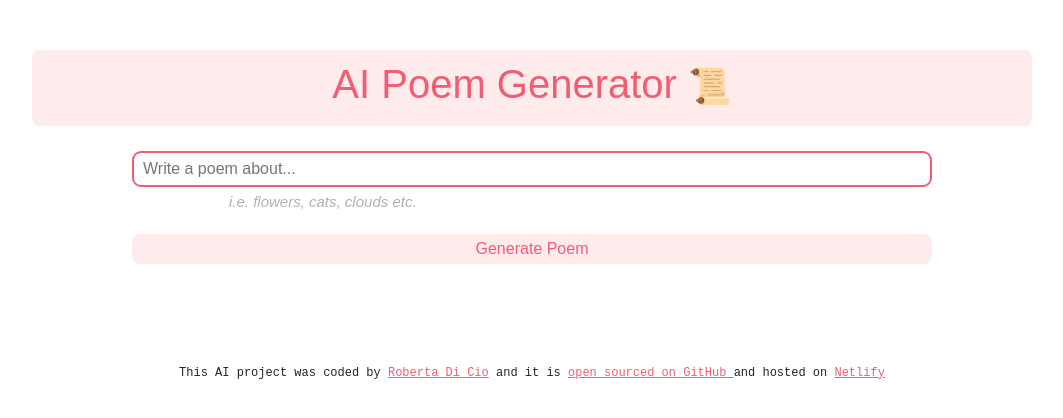
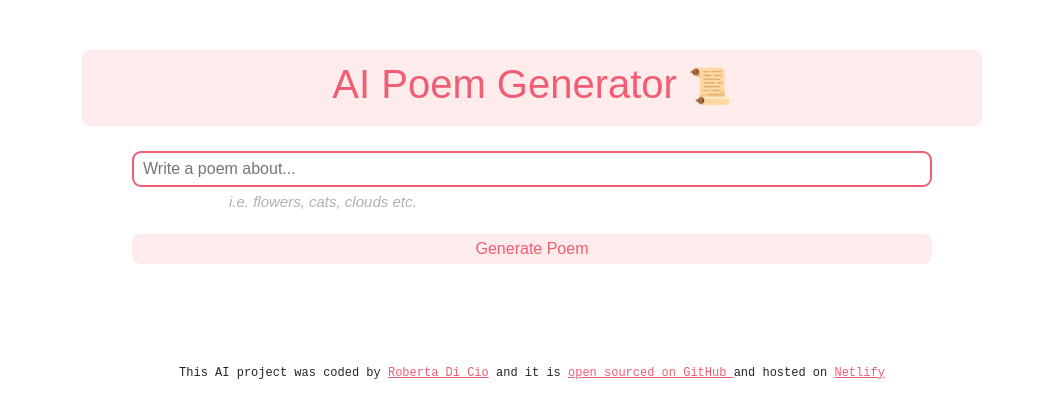
Before and after one commit to robidful/ai-poems-generator, a plain HTML site: page index.html in a window 1280 px wide. Shown: the whole page, without its empty margins (108-1171 px from the left). Drawn offline with nearby package versions, Linux system fonts and the light colour scheme; a web font is replaced by a local one.

Commit message:
Changed header dimensions

```diff
--- a/src/styles.css
+++ b/src/styles.css
@@ -6,20 +6,16 @@ header {
   background: #feebec;
   padding: 10px;
   border-radius: 8px;
-  width: 1000px;
+  width: 900px;
   display: block;
   margin: 0 auto;
+  margin-bottom: 25px;
   text-align: center;
   color: #f15d73;
 }
 
 h1 {
   font-family: "Signika Negative", sans-serif;
-}
-
-header {
-  margin-bottom: 25px;
-  text-align: center;
 }
 
 .poem-generation {
```
